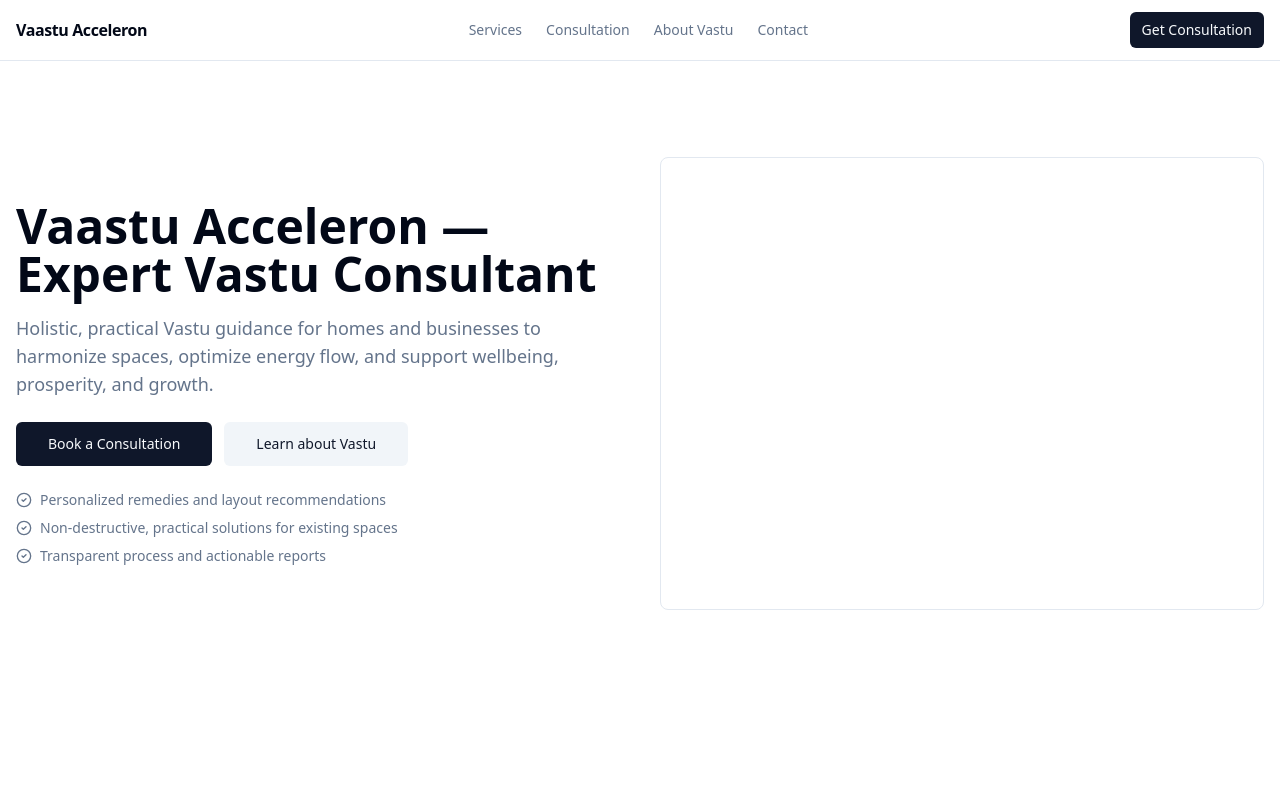
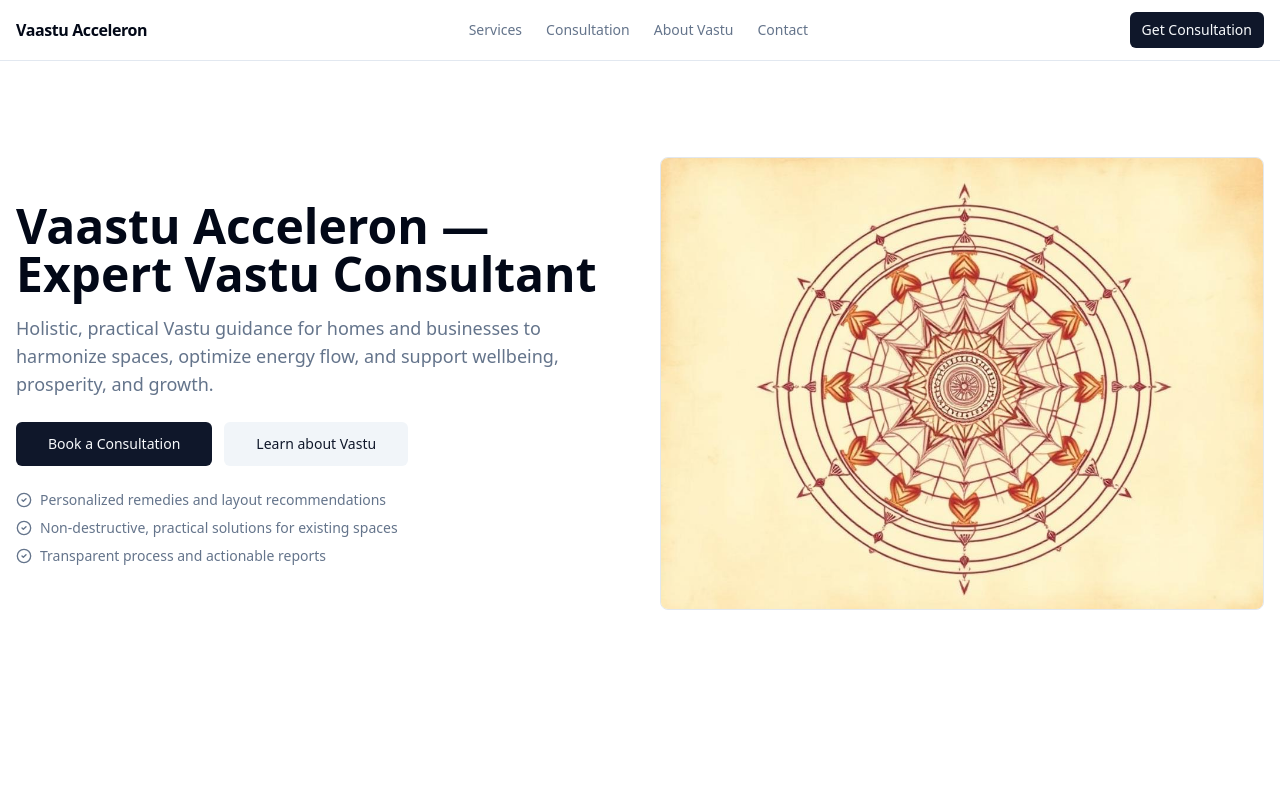
Before and after one commit to yg2154/cosmic-space-solutions, a React (Vite) app: page / in a window 1280 px wide. Shown: the top 790 px of the page. Built offline with nearby package versions, Linux system fonts and the light colour scheme.

Commit message:
Add Vastu Purush Mandala
Add a placeholder for the Vastu Purush Mandala to the website.

```diff
--- a/src/pages/Index.tsx
+++ b/src/pages/Index.tsx
@@ -2,6 +2,7 @@ import { Helmet } from "react-helmet-async";
 import { Button } from "@/components/ui/button";
 import { Card, CardHeader, CardTitle, CardContent } from "@/components/ui/card";
 import { Factory, Building2, Store, Home, Map, Hospital, Hotel, Mail, MapPin, Users, CheckCircle2 } from "lucide-react";
+import vastuMandala from "@/assets/vastu-purush-mandala.png";
 
 const Index = () => {
   const canonical = typeof window !== "undefined" ? window.location.href : "";
@@ -61,7 +62,16 @@ const Index = () => {
                 <li className="flex items-center gap-2"><CheckCircle2 className="h-4 w-4" /> Transparent process and actionable reports</li>
               </ul>
             </div>
-            <div className="aspect-[4/3] rounded-lg border bg-card/50" aria-label="Vastu-balanced interior placeholder" />
+<div className="aspect-[4/3] overflow-hidden rounded-lg border bg-card/50 flex items-center justify-center">
+  <img
+    src={vastuMandala}
+    alt="Vastu Purusha Mandala diagram — Vaastu Acceleron"
+    loading="lazy"
+    width={1024}
+    height={768}
+    className="h-full w-full object-contain"
+  />
+</div>
           </div>
         </section>
 
```
Also changed, not shown: src/assets/vastu-purush-mandala.png (added).
